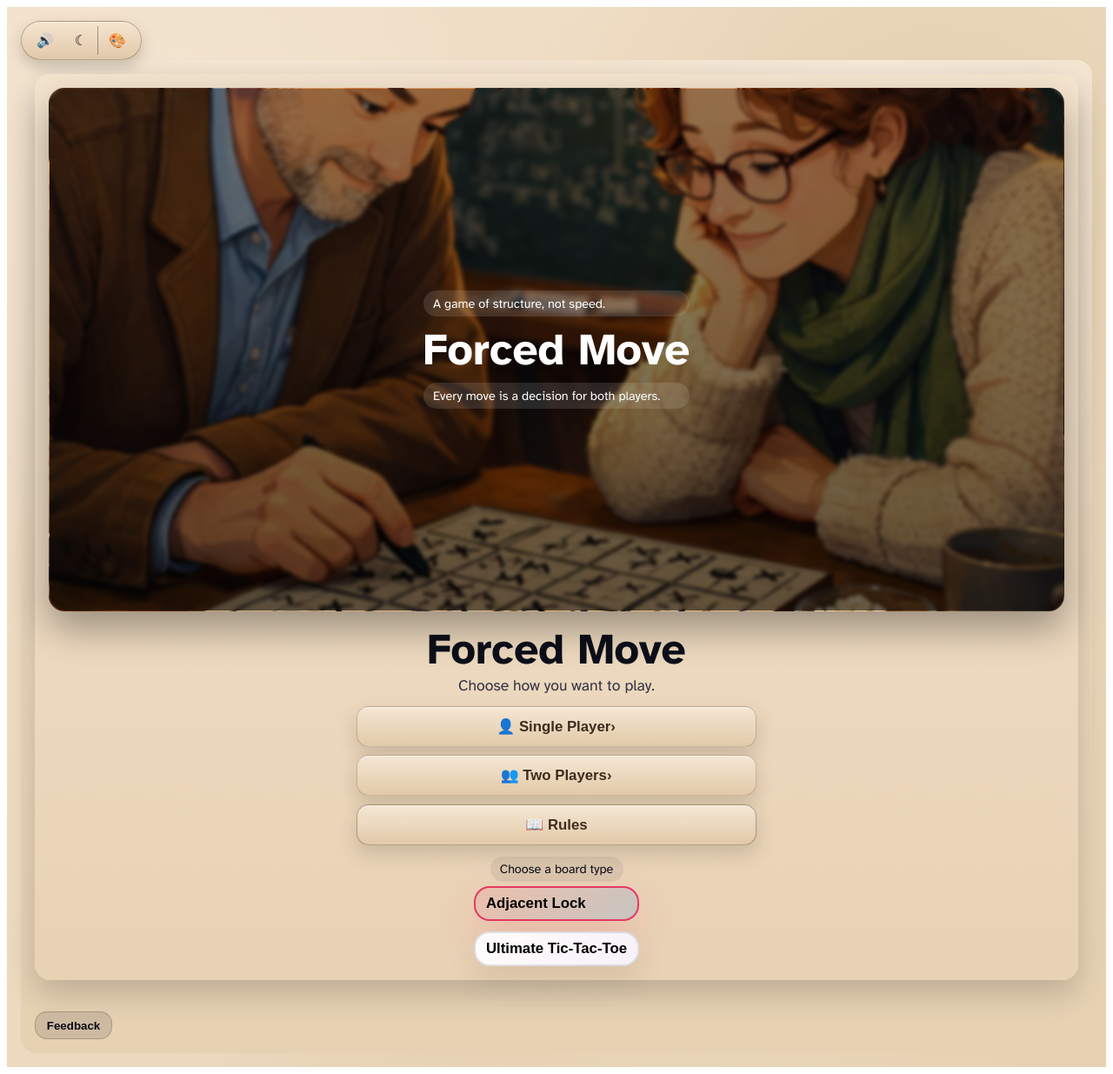
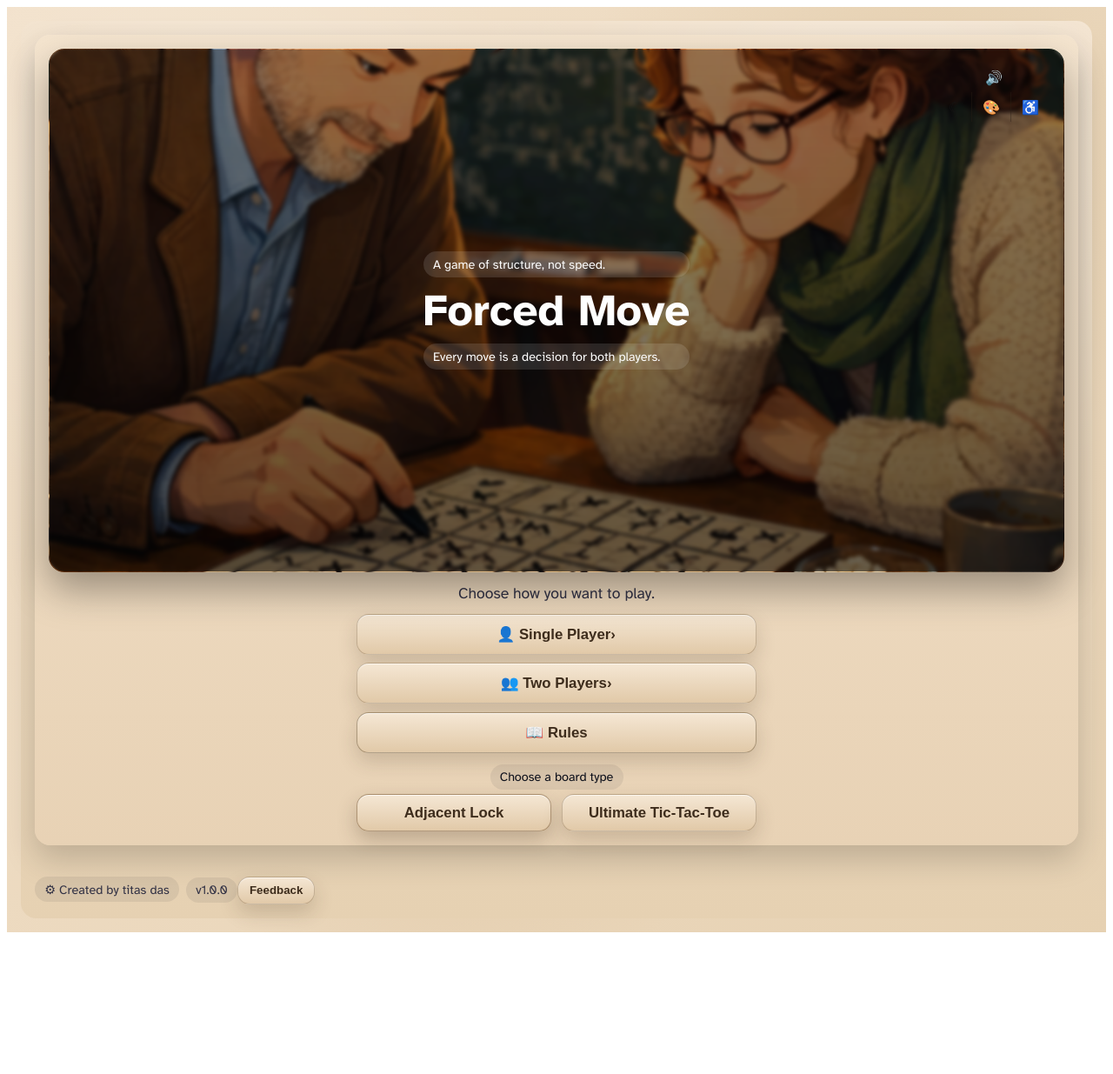
Before and after one commit to TitasDas/forced-move, a React (Vite) app: page / in a window 1280 px wide. Shown: the whole page at 87% size. After the commit the page ends 1080 px from the top, so only its background shows below. Built offline with nearby package versions, Linux system fonts and the light colour scheme; a web font is replaced by a local one.

Commit message:
Refine home layout with integrated a11y cluster and uniform controls

```diff
--- a/src/App.jsx
+++ b/src/App.jsx
@@ -1,25 +1,45 @@
 import React, { useState } from 'react';
-import AccessibilityBar from './components/AccessibilityBar.jsx';
 import SinglePlayerGame from './components/SinglePlayerGame.jsx';
 import MultiplayerLobby from './components/MultiplayerLobby.jsx';
 import { GAME_VERSION } from '../engine/state.js';
 import FeedbackBox from './components/FeedbackBox.jsx';
+import AudioToggle from './components/AudioToggle.jsx';
 
 const MODES = [
-  {
-    id: 'adjacent',
-    label: 'Adjacent Lock',
-    description: 'Pick your square and any two empty pair of blank spaces to constrain your opponent.',
-  },
-  {
-    id: 'nested',
-    label: 'Ultimate Tic-Tac-Toe',
-    description: 'Each move locks the next board for your opponent.',
-  },
+  { id: 'adjacent', label: 'Adjacent Lock' },
+  { id: 'nested', label: 'Ultimate Tic-Tac-Toe' },
 ];
 
-function StartScreen({ mode, setMode, setScreen, onShowRules }) {
-  const activeMode = MODES.find((m) => m.id === mode);
+function A11yCluster({ contrast, paletteAlt, onToggleContrast, onTogglePalette }) {
+  return (
+    <div className="a11y-cluster" aria-label="accessibility and display">
+      <AudioToggle src="/audio/lofi.mp3" iconOnly />
+      <button
+        className="accessibility-seg"
+        onClick={onToggleContrast}
+        aria-pressed={contrast}
+        aria-label="Toggle dark mode"
+        title="Dark mode"
+      >
+        ☾
+      </button>
+      <button
+        className="accessibility-seg"
+        onClick={onTogglePalette}
+        aria-pressed={paletteAlt}
+        aria-label="Toggle color palette"
+        title="Palette"
+      >
+        🎨
+      </button>
+      <button className="accessibility-seg" type="button" aria-label="Accessibility" title="Accessibility">
+        ♿
+      </button>
+    </div>
+  );
+}
+
+function StartScreen({ mode, setMode, setScreen, onShowRules, contrast, paletteAlt, onToggleContrast, onTogglePalette }) {
   const heroStyle = {
     backgroundImage: "url('/910.jpg'), url('/intro.jpg')",
   };
@@ -27,13 +47,18 @@ function StartScreen({ mode, setMode, setScreen, onShowRules }) {
     <header className="menu-frame parchment">
       <div className="hero-visual banner tall" style={heroStyle} role="img" aria-label="Forced Move chalkboard illustration">
         <div className="hero-overlay vintage">
+          <A11yCluster
+            contrast={contrast}
+            paletteAlt={paletteAlt}
+            onToggleContrast={onToggleContrast}
+            onTogglePalette={onTogglePalette}
+          />
           <div className="tag ghost">A game of structure, not speed.</div>
           <h1>Forced Move</h1>
           <div className="tag ghost">Every move is a decision for both players.</div>
         </div>
       </div>
       <div className="hero-copy">
-        <h1 className="vintage-title">Forced Move</h1>
         <p className="subtitle vintage-sub">Choose how you want to play.</p>
       </div>
       <div className="action-stack wide">
@@ -55,7 +80,7 @@ function StartScreen({ mode, setMode, setScreen, onShowRules }) {
           {MODES.map((m) => (
             <button
               key={m.id}
-              className={`mode small ${mode === m.id ? 'active' : ''}`}
+              className={`mode small segmented ${mode === m.id ? 'active' : ''}`}
               onClick={() => setMode(m.id)}
             >
               <span className="mode-title">{m.label}</span>
@@ -77,16 +102,18 @@ export default function App() {
 
   return (
     <div className={`app ${contrast ? 'high-contrast' : ''} ${paletteAlt ? 'palette-alt' : ''}`}>
-      <AccessibilityBar
+      <div className="shell parchment-shell">
+        {screen === 'menu' && (
+          <StartScreen
+            mode={mode}
+            setMode={setMode}
+            setScreen={setScreen}
+            onShowRules={() => setShowRules(true)}
             contrast={contrast}
             paletteAlt={paletteAlt}
             onToggleContrast={() => setContrast((v) => !v)}
             onTogglePalette={() => setPaletteAlt((v) => !v)}
-        audioSrc="/audio/lofi.mp3"
           />
-      <div className="shell parchment-shell">
-        {screen === 'menu' && (
-          <StartScreen mode={mode} setMode={setMode} setScreen={setScreen} onShowRules={() => setShowRules(true)} />
         )}
 
         {screen === 'solo' && (
@@ -107,9 +134,17 @@ export default function App() {
         )}
 
         <footer className="footer-tag parchment-footer">
+          <div className="footer-left">
+            <span className="tag subtle">
+              ⚙ Created by titas das
+            </span>
+          </div>
+          <div className="footer-right">
+            <span className="tag subtle">v{GAME_VERSION}</span>
             <button className="btn secondary parchment-btn small" onClick={() => setShowFeedback(true)}>
               Feedback
             </button>
+          </div>
         </footer>
       </div>
       {showRules && (
--- a/src/styles/layout.css
+++ b/src/styles/layout.css
@@ -78,6 +78,7 @@
   gap: 0.4rem;
   backdrop-filter: blur(2px);
   background: linear-gradient(180deg, rgba(0, 0, 0, 0.4), rgba(0, 0, 0, 0.6));
+  padding: 1rem;
 }
 
 .hero-overlay h1 {
@@ -88,6 +89,12 @@
 .hero-overlay .ghost {
   background: rgba(255, 255, 255, 0.12);
   color: var(--hero-ink);
+}
+
+.a11y-cluster {
+  position: absolute;
+  top: 1rem;
+  right: 1rem;
 }
 
 .hero-chip {
@@ -181,6 +188,14 @@
   gap: 0.5rem;
 }
 
+.footer-tag .btn.secondary.parchment-btn {
+  background: linear-gradient(180deg, #f5e7d4, #e1c9a8);
+  border: 1px solid rgba(77, 55, 25, 0.25);
+  color: #3d2c1c;
+  box-shadow: 0 10px 22px rgba(61, 44, 28, 0.18), inset 0 1px 0 rgba(255, 255, 255, 0.6);
+  border-radius: 14px;
+}
+
 .mode-selector {
   display: grid;
   gap: 0.35rem;
@@ -188,11 +203,27 @@
 }
 
 .mode-grid.compact {
-  grid-template-columns: repeat(auto-fit, minmax(120px, 1fr));
+  grid-template-columns: repeat(auto-fit, minmax(200px, 1fr));
+  width: min(460px, 90vw);
 }
 
 .mode.small {
-  padding: 0.5rem 0.75rem;
+  padding: 0.65rem 0.9rem;
+  border-radius: 14px;
+  background: linear-gradient(180deg, #f5e7d4, #e1c9a8);
+  border: 1px solid rgba(77, 55, 25, 0.25);
+  color: #3d2c1c;
+  box-shadow: 0 10px 22px rgba(61, 44, 28, 0.18), inset 0 1px 0 rgba(255, 255, 255, 0.6);
+}
+.mode.small.segmented {
+  display: inline-flex;
+  justify-content: center;
+  width: 100%;
+}
+
+.mode.small.segmented.active {
+  box-shadow: 0 10px 22px rgba(61, 44, 28, 0.25), inset 0 1px 0 rgba(255, 255, 255, 0.7);
+  border-color: rgba(124, 92, 55, 0.55);
 }
 
 .menu-frame {
```
Lines whose indentation alone changed are shown as unchanged.
